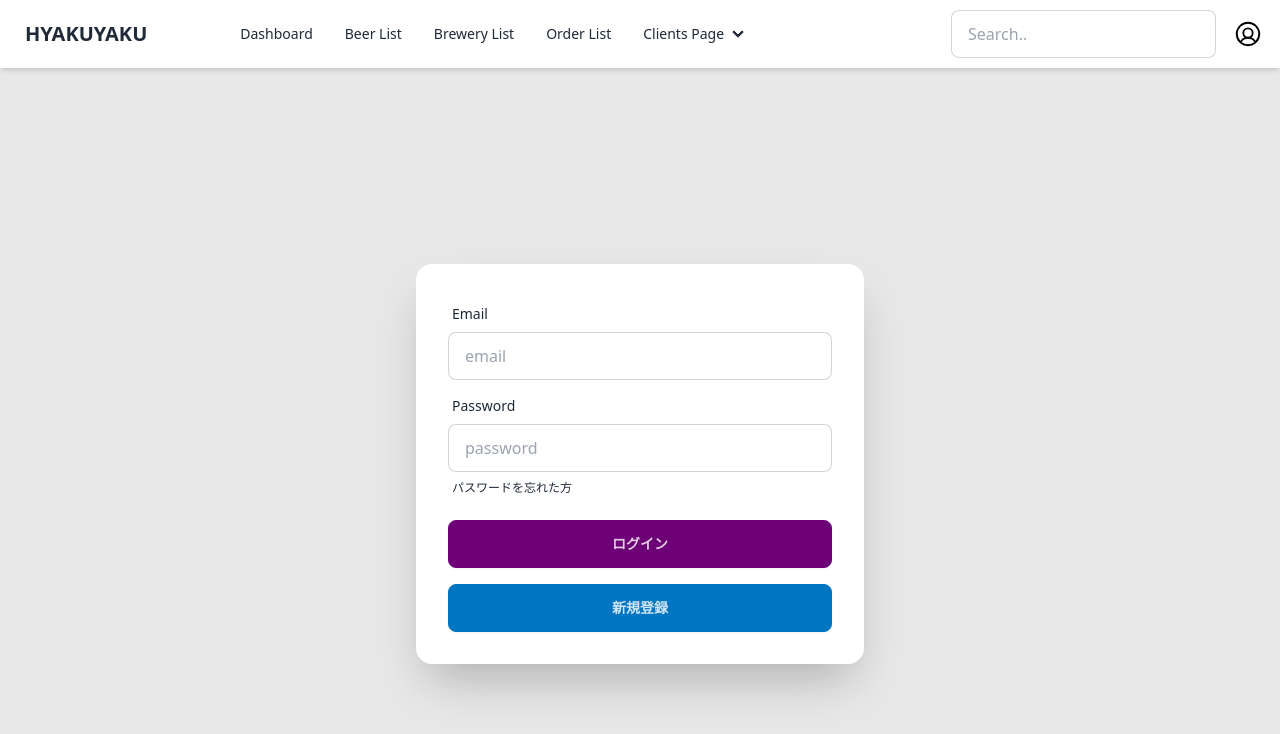
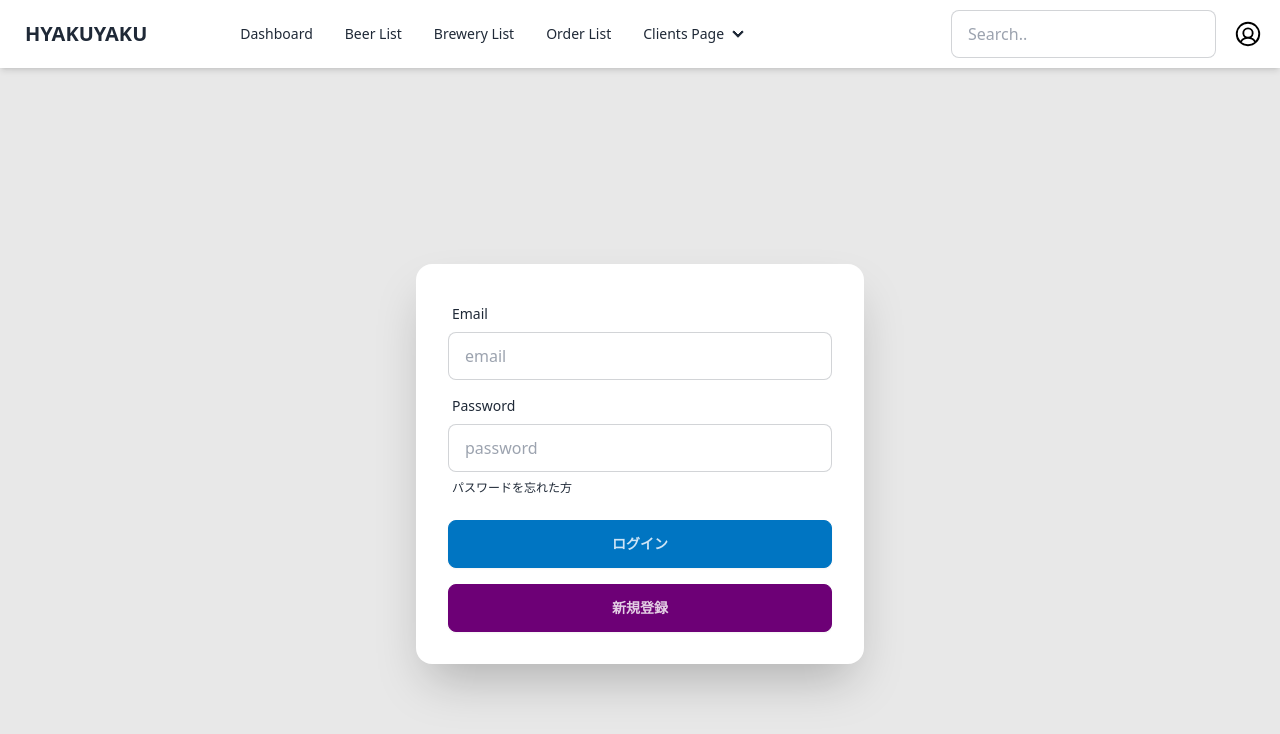
Before and after one commit to chell2/HYAKUYAKU, a Next.js app: page /login in a window 1280 px wide. Shown: the top 734 px of the page. Built offline with nearby package versions, Linux system fonts and the light colour scheme.

Commit message:
UI修正

```diff
--- a/app/login/page.tsx
+++ b/app/login/page.tsx
@@ -38,12 +38,12 @@ export default function LoginPage() {
               </label>
             </div>
             <div className="form-control mt-2">
-              <button className="btn btn-primary" formAction={login}>
+              <button className="btn btn-secondary" formAction={login}>
                 ログイン
               </button>
             </div>
             <div className="form-control mt-2">
-              <button className="btn btn-secondary" formAction={signup}>
+              <button className="btn btn-primary" formAction={signup}>
                 新規登録
               </button>
             </div>
```
